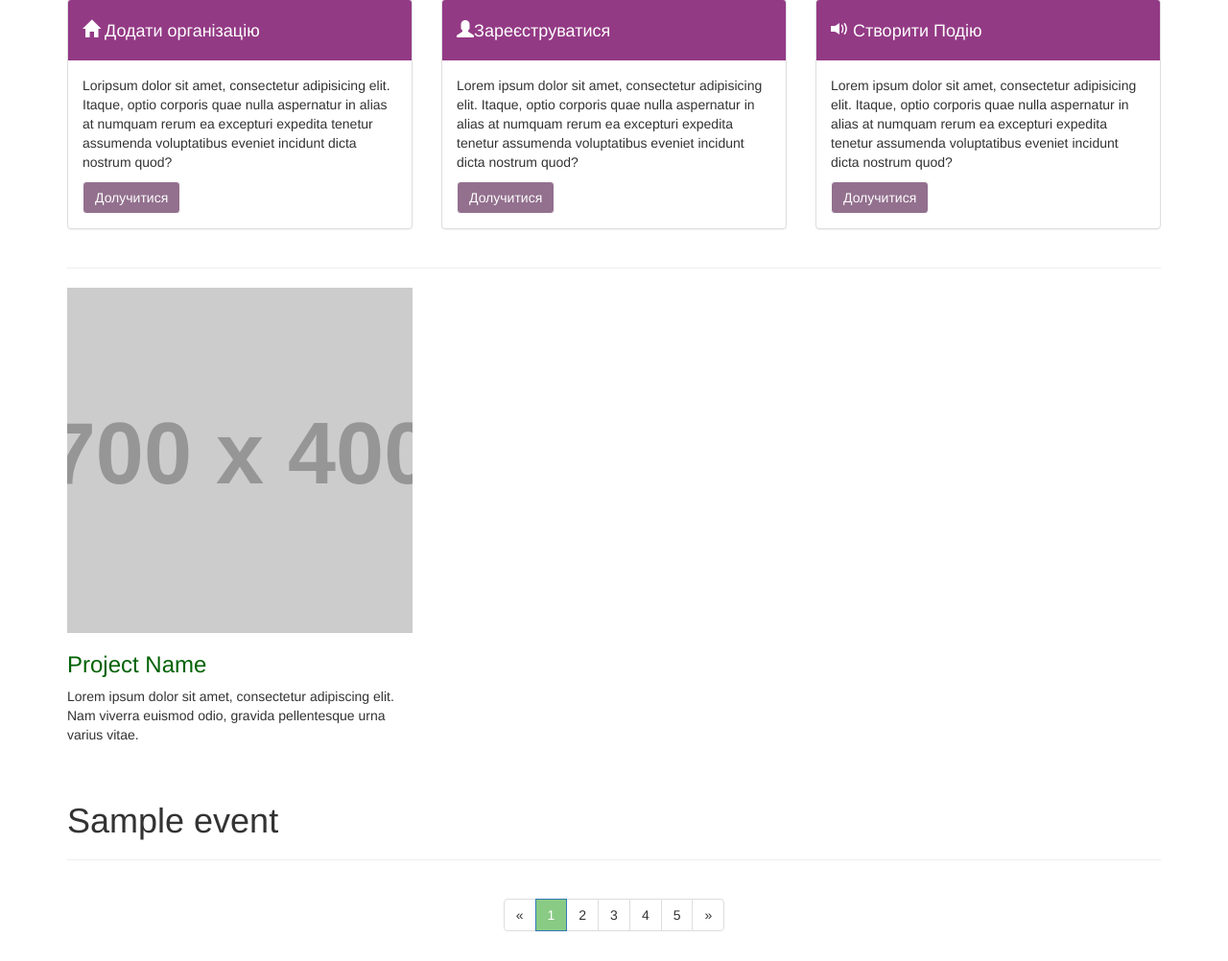
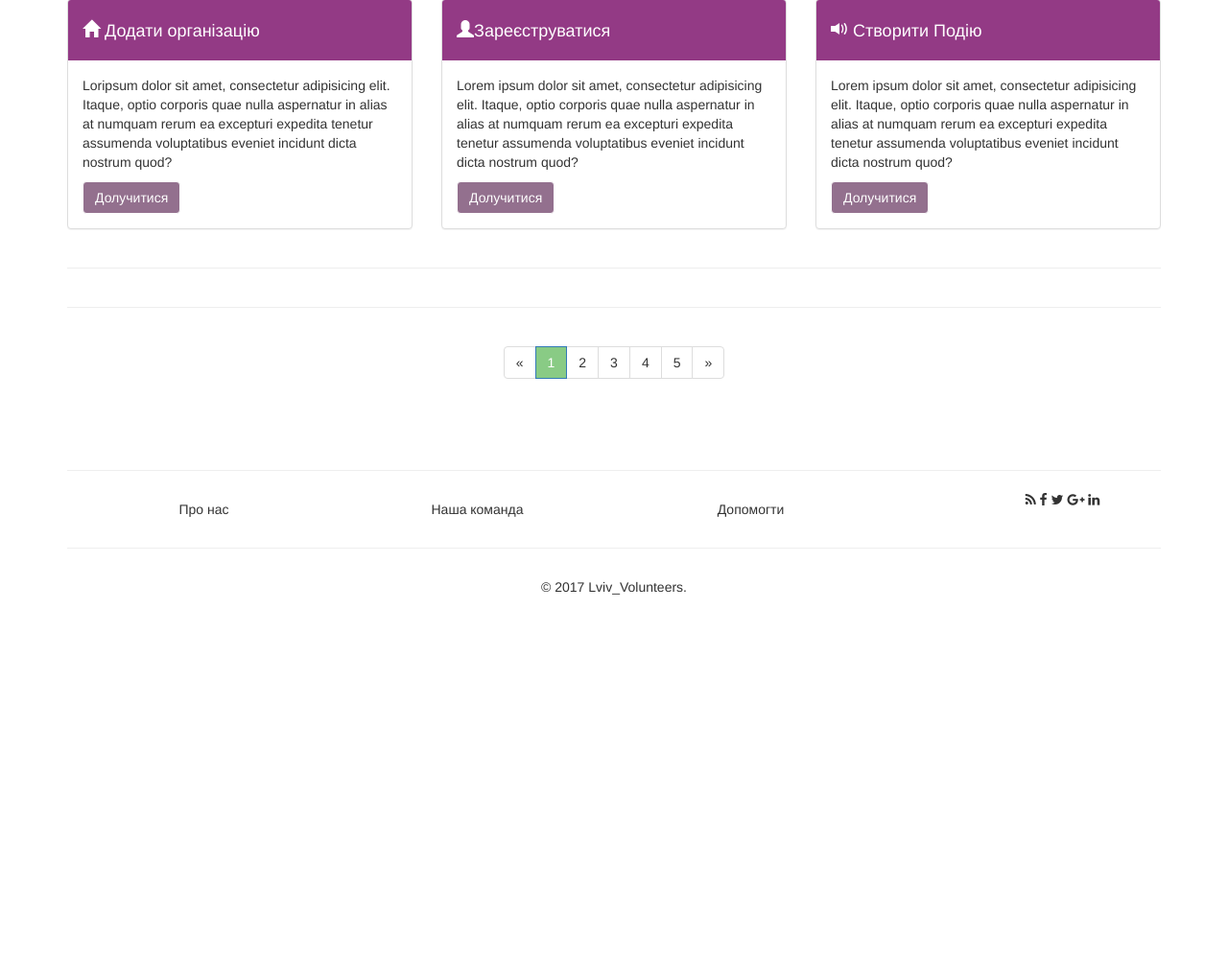
Before and after one commit to Tartar-san/Volonterity, a Django app: page / in a window 1280 px wide. Shown: the part 737-1739 px from the top of the page at 96% size. After the commit the page ends 1357 px from the top, so only its background shows below. Run offline with Django 3.2, Linux system fonts and the light colour scheme; tables that the repository leaves empty hold one stand-in row (values such as "Sample post"); grey boxes labelled with a size stand in for pictures from a placeholder-image service; some libraries are stand-ins or nearby versions.

Commit message:
Events if in template

```diff
--- a/templates/main.html
+++ b/templates/main.html
@@ -132,6 +132,8 @@
 
  <div class="container">
 
+{% if number_of_posts > 0 %}
+
 
         <!-- This block of code will be filled by recurthion: 3 projects by one row - expectation: having 6 project (3 * 2) -->
         <div class="row">
@@ -146,10 +148,7 @@
             </div>
             </div>
 
-        {% for event in events %}
-     <h1>{{  event.title }}</h1>
-     {% endfor %}
-
+{% endif %}
 
 
 
```
